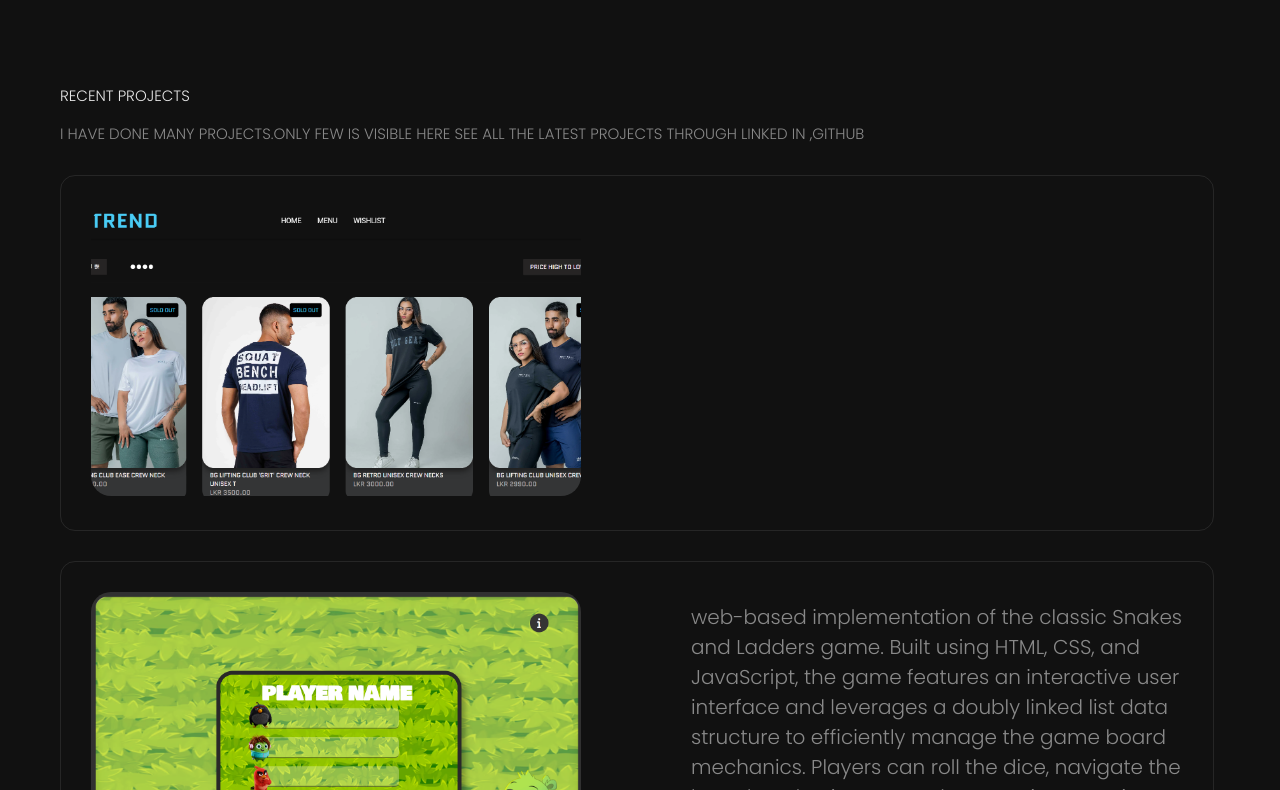
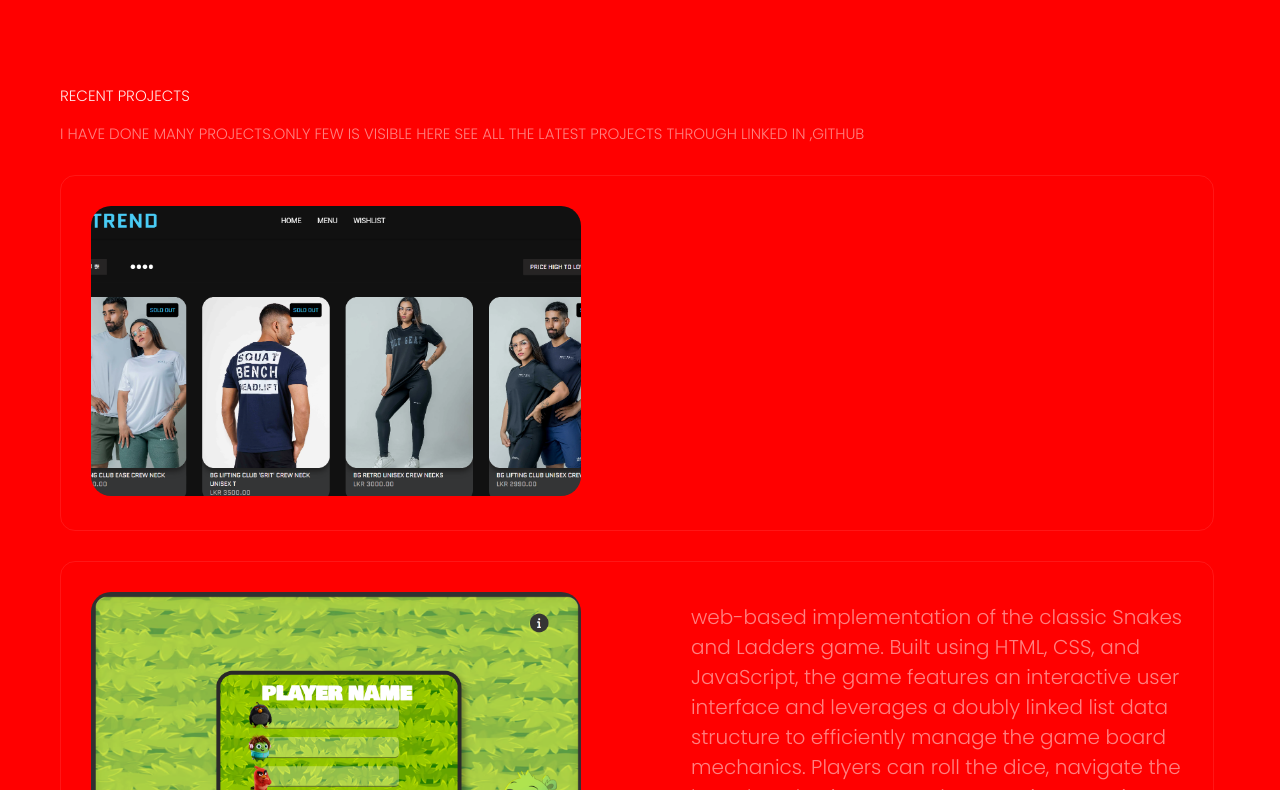
Before and after one commit to sasithhansaka/Sasith-Hansaka, a plain HTML site: page Projects.html in a window 1280 px wide. Shown: the part 342-1132 px from the top of the page. Drawn offline with Linux system fonts and the light colour scheme.

Commit message:
updated Project Page

```diff
--- a/project_page.css
+++ b/project_page.css
@@ -1,7 +1,7 @@
 @import url("https://fonts.googleapis.com/css2?family=Poppins:ital,wght@0,100;0,200;0,300;0,400;0,500;0,600;0,700;0,800;0,900;1,100;1,200;1,300;1,400;1,500;1,600;1,700;1,800;1,900&display=swap");
 @import url("https://fonts.googleapis.com/css2?family=Poppins:ital,wght@0,100;0,200;0,300;0,400;0,500;0,600;0,700;0,800;0,900;1,100;1,200;1,300;1,400;1,500;1,600;1,700;1,800;1,900&family=Quantico:ital,wght@0,400;0,700;1,400;1,700&display=swap");
 body {
-  background-color: #111111;
+  background-color: #ff0000;
   margin: 0;
   box-sizing: 0;
 }
```
